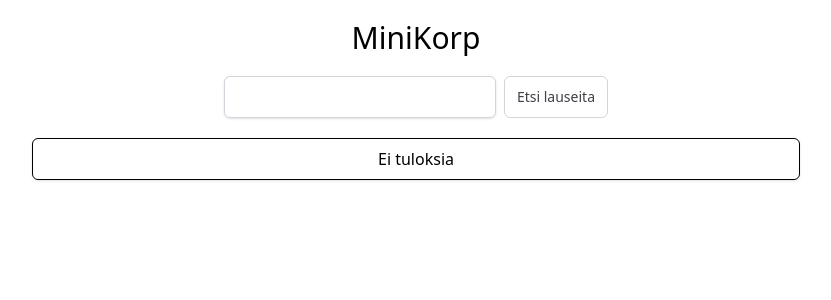
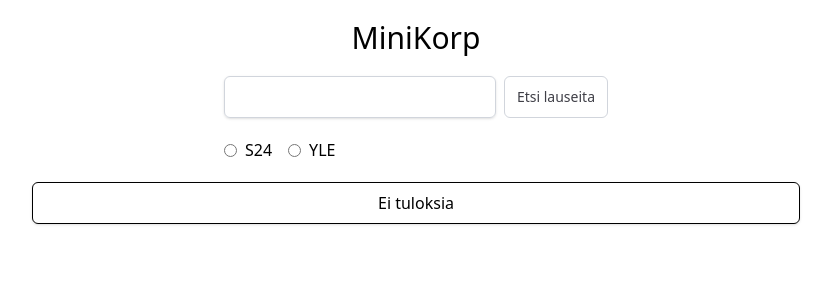
Before and after one commit to danradice/oppijan-korp, a React (Vite) app: page / in a window 1280 px wide. Shown: the top 300 px of the page, without its empty margins (224-1055 px from the left). Built offline with nearby package versions, Linux system fonts and the light colour scheme.

Commit message:
'loading' message, button disabling, multi-corpus and corpus selection

```diff
--- a/src/App.tsx
+++ b/src/App.tsx
@@ -27,18 +27,18 @@ function getS24Sents(data: KorpResponse): KwicSummary[] {
     return { start, end, tokens }
   })
   // set minimum sentence length to 15 tokens
-  return results.filter(summary => summary.tokens.length >= 15)
+  return results.filter(summary => summary.tokens.length >= 10)
 }
 
 function App() {
   const [sents, setSents] = useState<KwicSummary[]>([])
 
-  async function fetchData(search: string): Promise<void> {
+  async function fetchData(search: string, corp: string): Promise<void> {
     // Set corpus base URL
     const korp = "https://www.kielipankki.fi/korp/cgi-bin/korp/korp.cgi"
 
     // Set search corpus
-    const corpus = "YLENEWS_FI_2021_S"
+    //const corpus = "YLENEWS_FI_2021_S,YLENEWS_FI_2020_S,YLENEWS_FI_2019_S,YLENEWS_FI_2018_S,YLENEWS_FI_2017_S,YLENEWS_FI_2016_S,YLENEWS_FI_2015_S,YLENEWS_FI_2014_S,YLENEWS_FI_2013_S,YLENEWS_FI_2012_S,YLENEWS_FI_2011_S"
 
     // Convert search string to valid CQP query
     const CQPsearch = search
@@ -55,7 +55,7 @@ function App() {
       show: 'sentence',
       start: 0,
       end: 29,
-      corpus: corpus,
+      corpus: corp,
       cqp: CQPsearch,
     }
     // Build URL
--- a/src/components/Form.tsx
+++ b/src/components/Form.tsx
@@ -2,16 +2,25 @@ import { useState } from 'react'
 import { type FormEvent } from 'react'
 
 type Props = {
-  fetchData: (search: string) => void
+  fetchData: (search: string, corp: string) => void
 }
 
 function Form({ fetchData }: Props) {
   const [search, setSearch] = useState('')
+  const [buttonText, setButtonText] = useState('Etsi lauseita')
+  const [isLoading, setIsLoading] = useState(false)
+  const [corpus, setCorpus] = useState('')
+
+  const yleCorpus = 'YLENEWS_FI_2021_S,YLENEWS_FI_2020_S,YLENEWS_FI_2019_S,YLENEWS_FI_2018_S,YLENEWS_FI_2017_S,YLENEWS_FI_2016_S,YLENEWS_FI_2015_S,YLENEWS_FI_2014_S,YLENEWS_FI_2013_S,YLENEWS_FI_2012_S,YLENEWS_FI_2011_S'
+  const s24Corpus = 'S24_2012,S24_2013,S24_2014,S24_2015,S24_2016,S24_2017,S24_2018,S24_2019,S24_2020,S24_2021,S24_2022,S24_2023'
 
   async function handleSubmit(event: FormEvent) {
     event.preventDefault()
-
-    fetchData(search)
+    setButtonText('Etsitään lauseita')
+    setIsLoading(true)
+    await fetchData(search, corpus)
+    setButtonText('Etsi lauseita')
+    setIsLoading(false)
   }
 
   return (
@@ -26,11 +35,36 @@ function Form({ fetchData }: Props) {
         />
         <button
         type='submit'
-        className='w-max px-3 py-2 ml-2 text-sm font-medium text-zinc-700 border border-gray-300 rounded-md leading-4     hover:text-zinc-500 focus:outline-none focus:border-blue-300 focus:shadow-outline-blue active:bg-zinc-50 active:text-zinc-800'>
-        Etsi lauseita
+        className='w-max px-3 py-2 ml-2 text-sm font-medium text-zinc-700 border border-gray-300 rounded-md leading-4     hover:text-zinc-500 focus:outline-none focus:border-blue-300 focus:shadow-outline-blue active:bg-zinc-50 active:text-zinc-800'
+        disabled={isLoading}>
+        {buttonText}
         </button>
-        </div>
-      </form>
+      </div>
+      <div className='flex mt-5'>
+        <label className="mr-4 flex items-center">
+          <input
+            type="radio"
+            name="corpus"
+            value="S24"
+            checked={corpus === s24Corpus}
+            onChange={() => setCorpus(s24Corpus)}
+            className="mr-2"
+          />
+          S24
+        </label>
+        <label className="flex items-center">
+          <input
+            type="radio"
+            name="corpus"
+            value="YLE"
+            checked={corpus === yleCorpus}
+            onChange={() => setCorpus(yleCorpus)}
+            className="mr-2"
+          />
+          YLE
+        </label>
+      </div>
+    </form>
   )
 }
 
```
